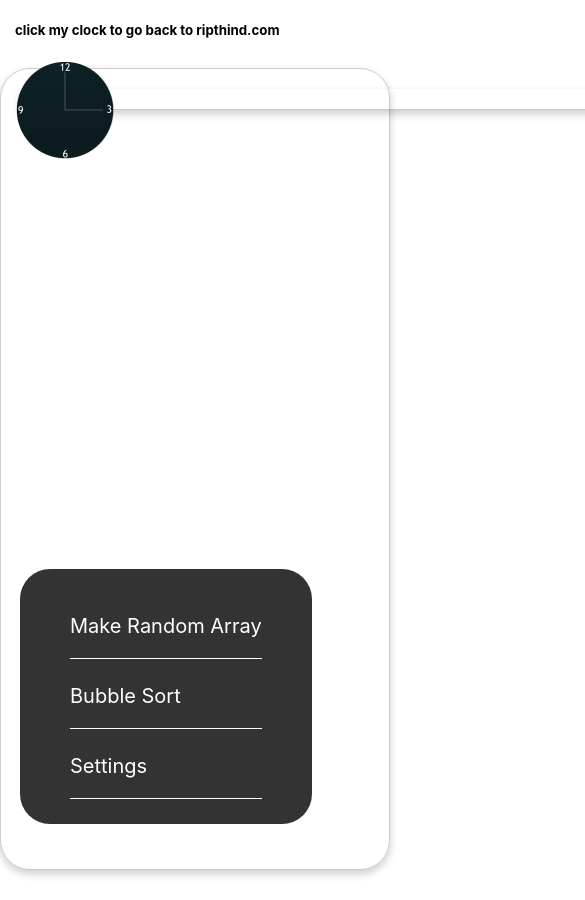
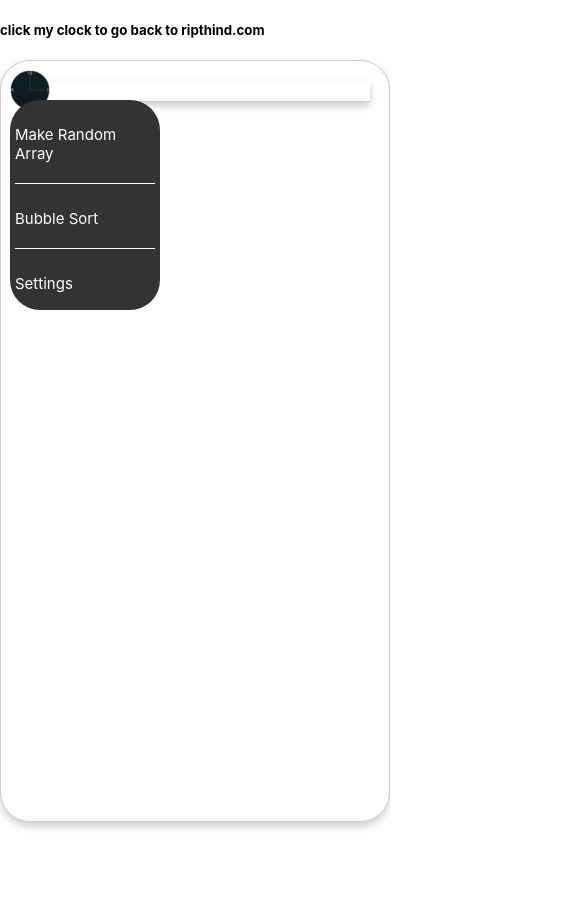
Before and after one commit to ripudamansinghthind/sorting-visualization, a React (Create React App) app: page /BinarySorting in a window 390 px wide. Shown: the top 900 px of the page, 585 px wide, since content can reach past the window. After the commit the page ends 844 px from the top, so only its background shows below. Built offline with nearby package versions, Linux system fonts and the light colour scheme.

Commit message:
added responsive css

```diff
--- a/src/components/css/menu.css
+++ b/src/components/css/menu.css
@@ -67,3 +67,46 @@ a {
     opacity: 0.5;
     transition: 0.5s ease;
 }
+
+@media only screen and (max-width: 768px) {
+    .row-card {
+        min-width: 200px;
+        min-height: 300px;
+        max-height: 300px;
+    }
+    .menu {
+        max-width: 150px;
+        max-height: 200px;
+        max-height: 210px;
+        overflow: hidden;
+        background-color: #333;
+        position: fixed;
+        top: 90px;
+        border-radius: 30px;
+        margin: 10px;
+    }
+    .menu-items {
+        padding: 0;
+        margin: 5px;
+    }
+    .clickyButton {
+        color: white;
+        font-size: 15px;
+    }
+    .card {
+        max-width: 800px;
+        min-height: 760px;
+        margin: 0;
+        text-align: center;
+        border-radius: 30px;
+    }
+    .home-navigation {
+        margin: 0;
+    }
+    .actualimage {
+        position:absolute;
+        width: 40px;
+        height: 40px;
+        margin: 10px;
+    }
+}
--- a/src/components/css/sorting.css
+++ b/src/components/css/sorting.css
@@ -9,3 +9,11 @@
     display: inline-block;
     margin: 0 1px;
 }
+@media only screen and (max-width: 768px) {
+    .array-bar {
+        width: 0.2px;
+        background-color: #e76f51;
+        display: inline-block;
+        margin: 0 1px;
+    }
+}
```
